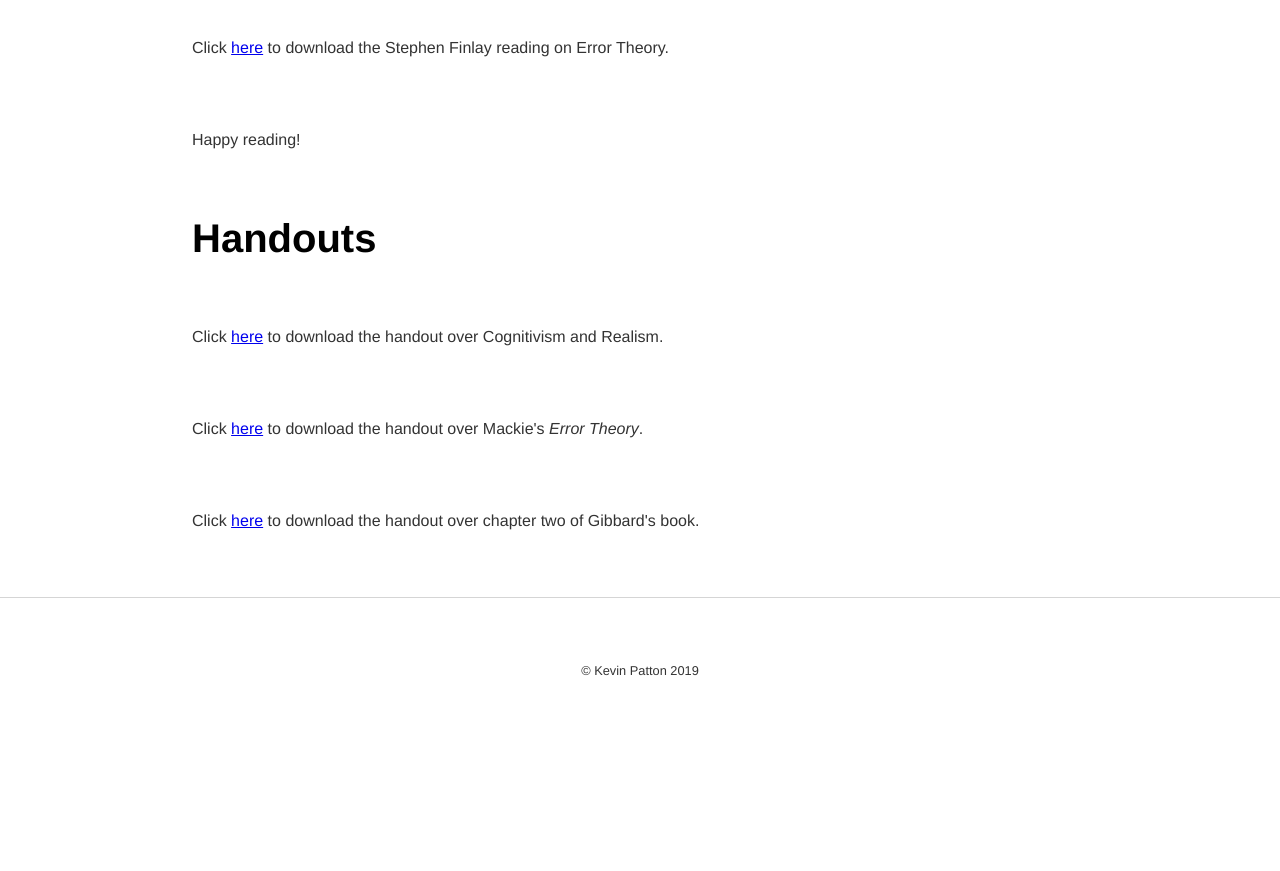
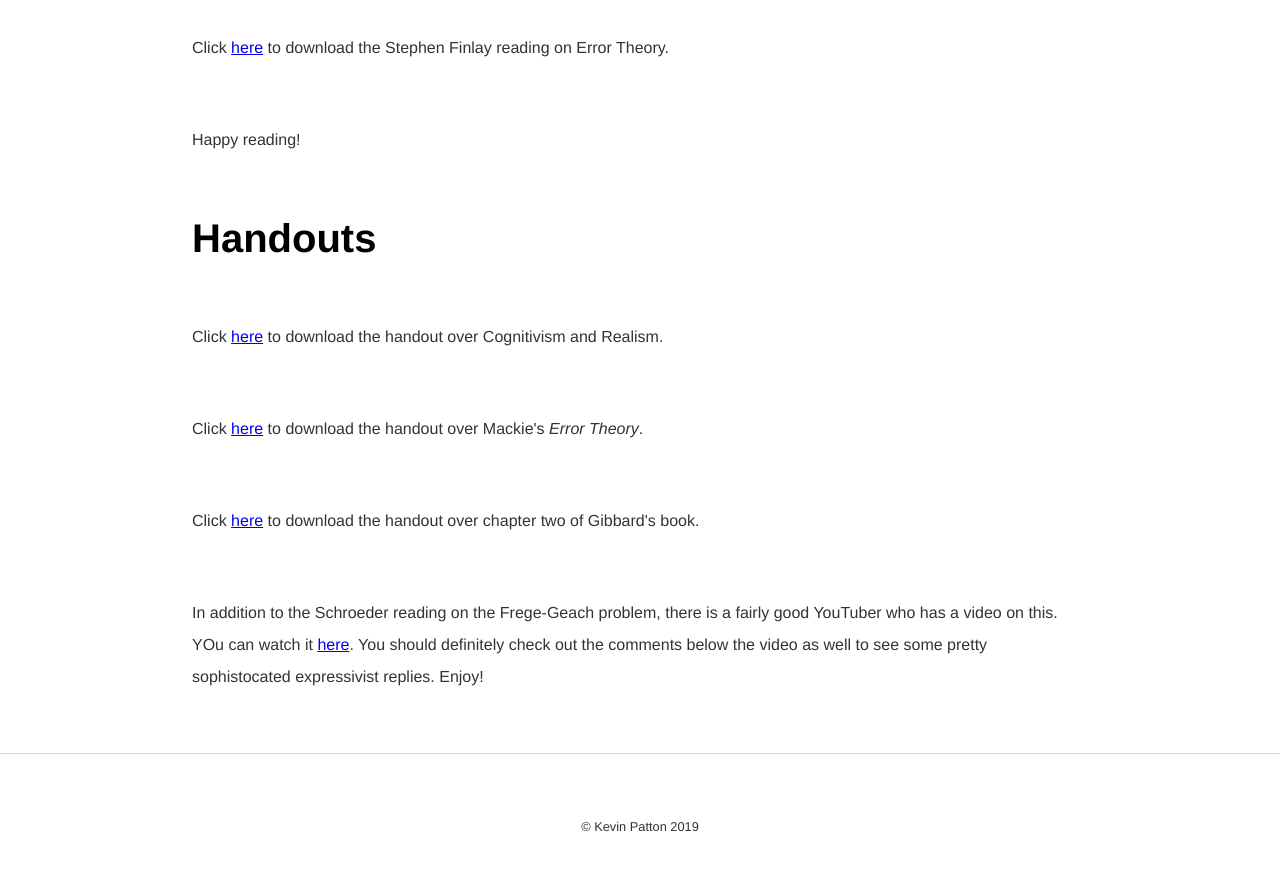
Before and after one commit to kevinjpatton/kevinjpatton.github.io, a Jekyll site: the page built from teaching/phil_3050/index.html, in a window 1280 px wide and 900 px high, scrolled down 1756 px. Shown: the top 871 px of the window. Built offline with Jekyll 4.4.1, drawn with Linux system fonts in a browser that asks for light colours; Markdown is read by kramdown in place of the engine named in the settings; before the commit the page ends 2500 px from its top, so only the background shows below that.

Commit message:
Update index.html

```diff
--- a/teaching/phil_3050/index.html
+++ b/teaching/phil_3050/index.html
@@ -26,3 +26,4 @@ title: Teaching - 3050
 <p>Click <a href="/teaching/phil_3050/HandoutCogReal.pdf" target="_blank">here</a> to download the handout over Cognitivism and Realism.</p>
 <p>Click <a href="/teaching/phil_3050/Handout_Mackie.pdf" target="_blank">here</a> to download the handout over Mackie's <i>Error Theory</i>.</p>
 <p>Click <a href="/teaching/phil_3050/Handout_GibbardCh2.pdf" target="_blank">here</a> to download the handout over chapter two of Gibbard's book.</p>
+<p>In addition to the Schroeder reading on the Frege-Geach problem, there is a fairly good YouTuber who has a video on this.  YOu can watch it <a href="https://www.youtube.com/watch?v=VIzsMHApx8I" target="_blank">here</a>.  You should definitely check out the comments below the video as well to see some pretty sophistocated expressivist replies.  Enjoy!</P
```
